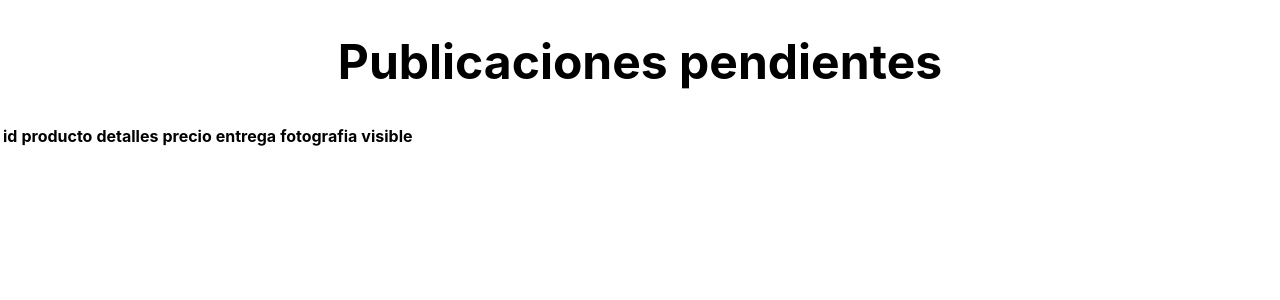
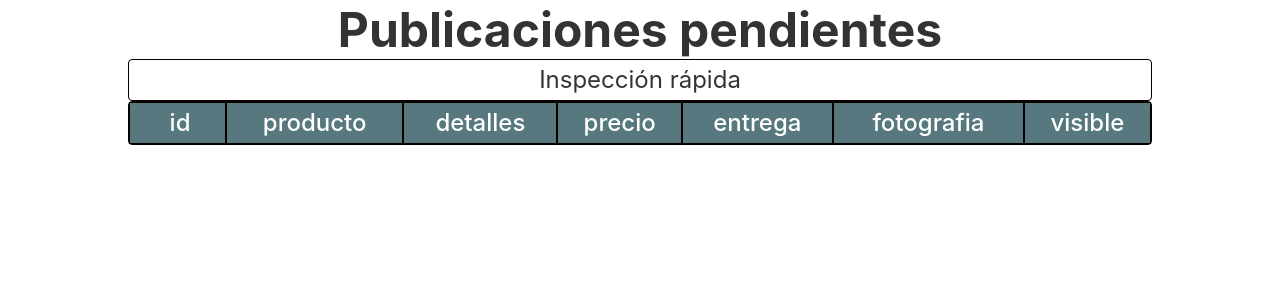
Before and after one commit to VictorDeLaPresilla/proyecto1.0, a React (Create React App) app in the folder auakaadmin/: page / in a window 1280 px wide. Shown: the top 300 px of the page. Built offline with nearby package versions, Linux system fonts and the light colour scheme.

Commit message:
encabezado_listo

```diff
--- a/auakaadmin/src/Tabla.js
+++ b/auakaadmin/src/Tabla.js
@@ -1,7 +1,9 @@
-//import styles from "./Tabla.module.css"
+/*import styles from "./Tabla.module.css"*/
+import './Tabla.module.css';
 export function Tabla(){
     return(
         <table>
+        <caption>Inspección rápida</caption>
         <thead >
         <tr>
                 <th>id</th>
--- a/auakaadmin/src/Tabla.module.css
+++ b/auakaadmin/src/Tabla.module.css
@@ -13,12 +13,13 @@
     margin: 0 auto;
     border-collapse: separate;
     border-spacing: 0;
-    border: 2px solid #070001;
+    border: 1px solid #070001;
     width: 80%;
     justify-content: center;
     display: table;
     border-radius: .25rem;
     overflow-x: auto;
+    font-size: 1.5rem;
   }
   /*table {
     text-align: left;
@@ -32,7 +33,7 @@
   }*/
 
   thead tr:first-child {
-    background: #1c7ded;
+    background: #57787e;
     color: #fff;
     border: none;
   }
@@ -40,10 +41,13 @@
   th:first-child,
   td:first-child {
     padding: 0 15px 0 20px;
+
   }
 
-  th {
+  td,th {
     font-weight: 500;
+   border: 1px solid #070001;
+   /* border-radius: .25rem;*/
   }
 
   /*thead tr:last-child th {
@@ -56,11 +60,13 @@
   }
 
   tbody tr:last-child td {
-    border: none;
+    /*border: none;*/
+    border: 2px solid #070001;
   }
 
   tbody td {
     border-bottom: 1px solid #ddd;
+    border: 2px solid #070001;
   }
 
   td:last-child {
@@ -76,9 +82,16 @@
   }
 
   .edit:hover {
-    color: #0ab5df;
+    color: #053cb4;
   }
 
   .delete:hover {
     color: #dc2a2a;
   }
+
+  caption{
+    border-radius: .25rem;
+    border: 1px solid #070001;
+    border-collapse: separate;
+    justify-content: center;
+  }
```
